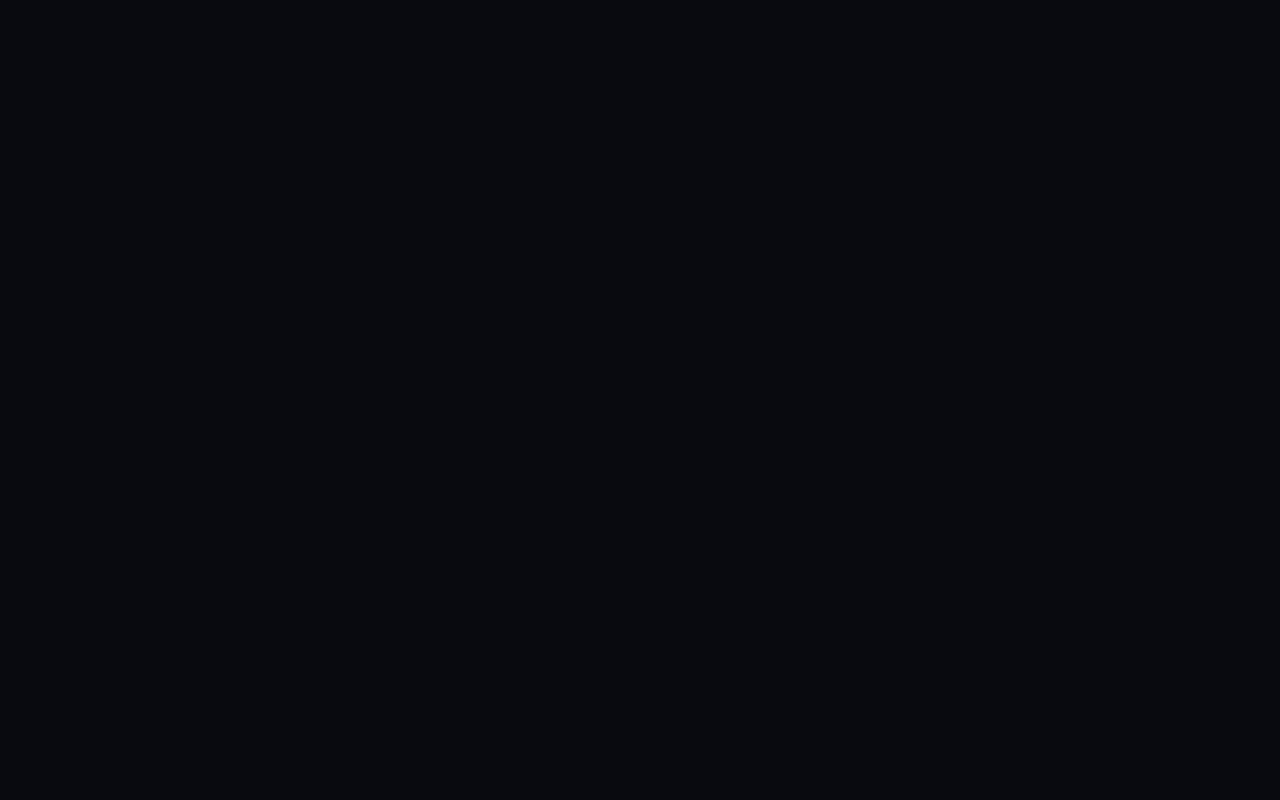
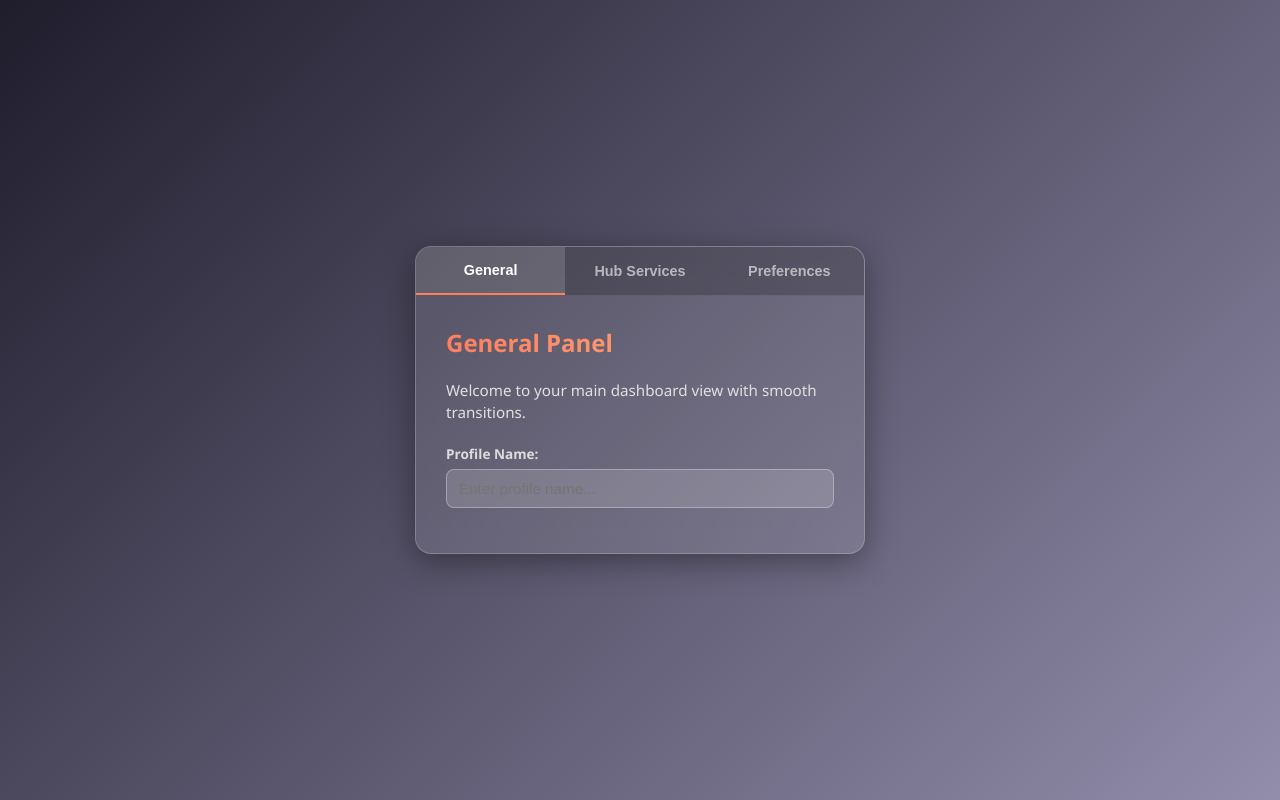
Before and after one commit to ryangentle456-cyber/Sensi-Generator-, a plain HTML site: page index.html in a window 1280 px wide. Drawn offline with Linux system fonts and the light colour scheme.

Commit message:
Revamp index.html for Animated Multi-Tab Dashboard
Signed-off-by: ryangentle456-cyber <ryangentle456@gmail.com>

```diff
--- a/index.html
+++ b/index.html
@@ -1,74 +1,196 @@
 <!DOCTYPE html>
 <html lang="en">
 <head>
-  <meta charset="UTF-8" />
-  <meta name="viewport" content="width=device-width, initial-scale=1.0" />
-  <title>PRO SENSI X — Auto Device Sensitivity Generator</title>
+    <meta charset="UTF-8">
+    <meta name="viewport" content="width=device-width, initial-scale=1.0">
+    <title>Animated Multi-Tab Dashboard</title>
     <style>
-    :root {
-      --bg-dark: #07090e;
-      --card-bg: rgba(18, 24, 38, 0.72);
-      --primary: #00f2fe;
-      --secondary: #4facfe;
-      --accent: #ff0055;
-      --text-main: #f8fafc;
-      --text-muted: #94a3b8;
+        body {
+            margin: 0;
+            padding: 0;
+            font-family: 'Segoe UI', Tahoma, Geneva, Verdana, sans-serif;
+            background: linear-gradient(135deg, #1f1c2c, #928dab);
+            color: #ffffff;
+            height: 100vh;
+            display: flex;
+            justify-content: center;
+            align-items: center;
+            overflow: hidden;
         }
 
-    * {
+        .dashboard {
+            background: rgba(255, 255, 255, 0.1);
+            backdrop-filter: blur(12px);
+            border: 1px solid rgba(255, 255, 255, 0.2);
+            border-radius: 16px;
+            box-shadow: 0 8px 32px 0 rgba(0, 0, 0, 0.37);
+            width: 450px;
+            overflow: hidden;
             box-sizing: border-box;
-      margin: 0;
-      padding: 0;
-      font-family: 'Segoe UI', system-ui, -apple-system, sans-serif;
         }
 
-    body {
-      background-color: var(--bg-dark);
-      color: var(--text-main);
-      min-height: 100vh;
+        .tab-nav {
             display: flex;
-      flex-direction: column;
-      align-items: center;
-      overflow-x: hidden;
-      position: relative;
-      padding: 2rem 1rem;
+            background: rgba(0, 0, 0, 0.2);
+            border-bottom: 1px solid rgba(255, 255, 255, 0.1);
         }
 
-    /* Fancy Animated Cyber Background */
-    .bg-grid {
-      position: fixed;
-      inset: 0;
-      background-image:
-        linear-gradient(to right, rgba(0, 242, 254, 0.06) 1px, transparent 1px),
-        linear-gradient(to bottom, rgba(0, 242, 254, 0.06) 1px, transparent 1px);
-      background-size: 40px 40px;
-      mask-image: radial-gradient(circle at center, black 40%, transparent 90%);
-      z-index: -2;
-      animation: panGrid 20s linear infinite;
+        .tab-btn {
+            flex: 1;
+            padding: 15px;
+            background: none;
+            border: none;
+            color: rgba(255, 255, 255, 0.6);
+            font-weight: 600;
+            font-size: 0.9rem;
+            cursor: pointer;
+            transition: color 0.2s ease, background 0.2s ease;
         }
 
-    .bg-glow {
-      position: fixed;
-      width: 500px;
-      height: 500px;
-      border-radius: 50%;
-      background: radial-gradient(circle, rgba(0, 242, 254, 0.18), rgba(255, 0, 85, 0.08), transparent 70%);
-      filter: blur(60px);
-      z-index: -1;
-      top: -100px;
-      left: 50%;
-      transform: translateX(-50%);
-      animation: pulseGlow 6s ease-in-out infinite alternate;
+        .tab-btn:hover {
+            color: white;
+            background: rgba(255, 255, 255, 0.05);
         }
 
-    @keyframes panGrid {
-      0% { transform: translateY(0); }
-      100% { transform: translateY(40px); }
+        .tab-btn.active {
+            color: #ffffff;
+            background: rgba(255, 255, 255, 0.15);
+            border-bottom: 2px solid #ff7e5f;
         }
 
-    @keyframes pulseGlow {
-      0% { opacity: 0.7; transform: translateX(-50%) scale(0.95); }
-      100% { opacity: 1; transform: translateX(-50%) scale(1.1); }
+        .tab-content-container {
+            padding: 30px;
+            position: relative;
+            min-height: 180px;
         }
 
-    header {
+        .tab-pane {
+            display: none;
+            opacity: 0;
+            transform: translateY(15px);
+        }
+
+        .tab-pane.active {
+            display: block;
+            animation: slideUpFade 0.4s cubic-bezier(0.16, 1, 0.3, 1) forwards;
+        }
+
+        /* Smooth Slide and Fade Keyframes */
+        @keyframes slideUpFade {
+            0% {
+                opacity: 0;
+                transform: translateY(15px);
+            }
+            100% {
+                opacity: 1;
+                transform: translateY(0);
+            }
+        }
+
+        h2 {
+            margin-top: 0;
+            font-size: 1.5rem;
+            background: linear-gradient(to right, #ff7e5f, #feb47b);
+            -webkit-background-clip: text;
+            -webkit-text-fill-color: transparent;
+        }
+
+        p {
+            font-size: 0.95rem;
+            color: #e0e0e0;
+            line-height: 1.5;
+            margin-bottom: 20px;
+        }
+
+        .form-group {
+            text-align: left;
+            margin-bottom: 15px;
+        }
+
+        label {
+            font-size: 0.85rem;
+            color: #ddd;
+            display: block;
+            margin-bottom: 6px;
+            font-weight: 600;
+        }
+
+        input[type="text"] {
+            width: 100%;
+            padding: 10px 12px;
+            background: rgba(255, 255, 255, 0.15);
+            border: 1px solid rgba(255, 255, 255, 0.3);
+            border-radius: 8px;
+            color: white;
+            font-size: 0.95rem;
+            outline: none;
+            box-sizing: border-box;
+        }
+    </style>
+</head>
+<body>
+
+    <div class="dashboard">
+        <!-- Navigation Buttons -->
+        <div class="tab-nav">
+            <button class="tab-btn active" data-target="general">General</button>
+            <button class="tab-btn" data-target="services">Hub Services</button>
+            <button class="tab-btn" data-target="settings">Preferences</button>
+        </div>
+
+        <!-- Content Panels -->
+        <div class="tab-content-container">
+            <!-- Tab 1: General -->
+            <div class="tab-pane active" id="general">
+                <h2>General Panel</h2>
+                <p>Welcome to your main dashboard view with smooth transitions.</p>
+                <div class="form-group">
+                    <label>Profile Name:</label>
+                    <input type="text" placeholder="Enter profile name...">
+                </div>
+            </div>
+
+            <!-- Tab 2: Hub Services -->
+            <div class="tab-pane" id="services">
+                <h2>Hub Services</h2>
+                <p>Manage external integrations and active service configurations.</p>
+                <div class="form-group">
+                    <label>Service Endpoint:</label>
+                    <input type="text" placeholder="https://api.hubservice.com">
+                </div>
+            </div>
+
+            <!-- Tab 3: Preferences -->
+            <div class="tab-pane" id="settings">
+                <h2>Preferences</h2>
+                <p>Customize your workspace appearance and animation parameters.</p>
+                <div class="form-group">
+                    <label>Custom Tag:</label>
+                    <input type="text" placeholder="Enter tag...">
+                </div>
+            </div>
+        </div>
+    </div>
+
+    <script>
+        const tabButtons = document.querySelectorAll('.tab-btn');
+        const tabPanes = document.querySelectorAll('.tab-pane');
+
+        tabButtons.forEach(button => {
+            button.addEventListener('click', () => {
+                if (button.classList.contains('active')) return;
+
+                tabButtons.forEach(btn => btn.classList.remove('active'));
+                tabPanes.forEach(pane => pane.classList.remove('active'));
+
+                button.classList.add('active');
+
+                const targetId = button.getAttribute('data-target');
+                const targetPane = document.getElementById(targetId);
+                targetPane.classList.add('active');
+            });
+        });
+    </script>
+
+</body>
+</html>
```
Lines whose indentation alone changed are shown as unchanged.
